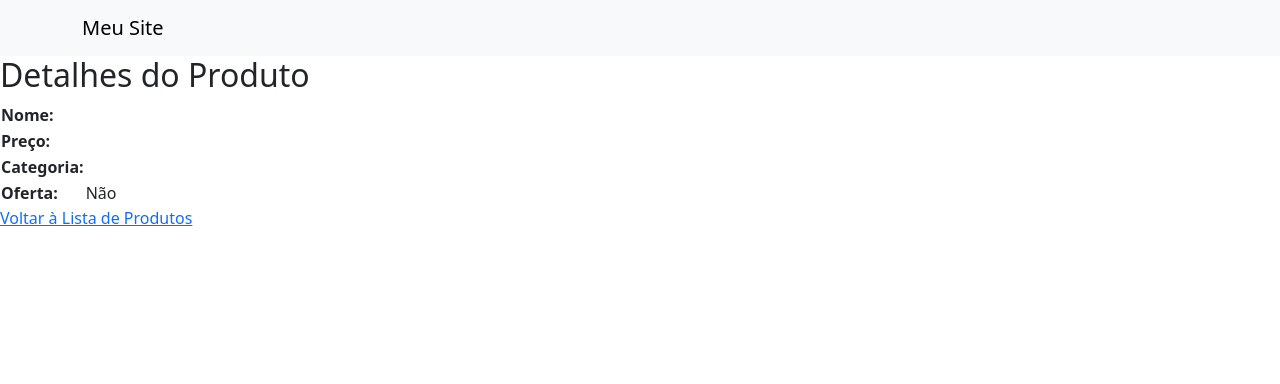
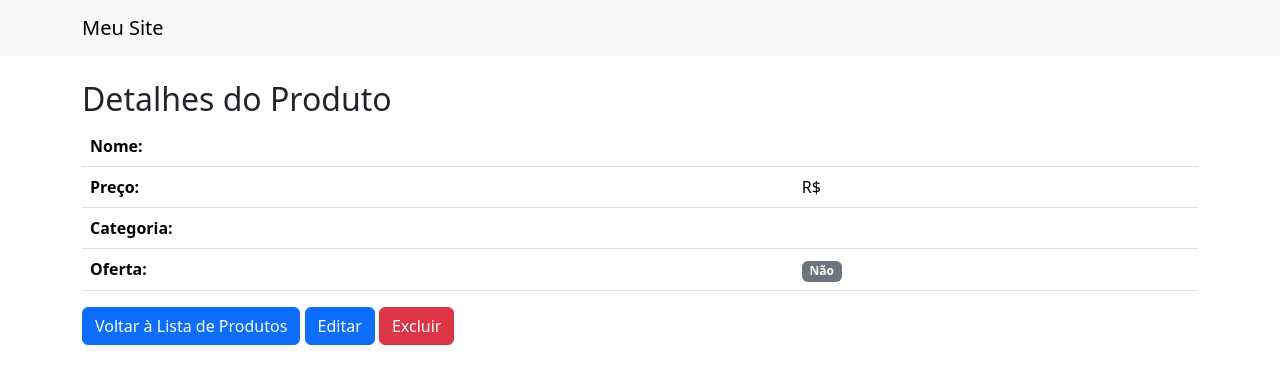
Before and after one commit to PedFelGS/BurguerAPP, a Django app: template catalog_BurguerApp/templates/products/detail.html in a window 1280 px wide. Shown: the top 384 px of the page. Run offline with Django 5.2, Linux system fonts and the light colour scheme; the template is opened without the code that fills it, so the values that code supplies are empty.

Commit message:
Melhorias visuais para página de detalhes do produto

```diff
--- a/catalog_BurguerApp/templates/products/detail.html
+++ b/catalog_BurguerApp/templates/products/detail.html
@@ -3,16 +3,17 @@
 {% block 'titulo' %}Detalhes do Produto{% endblock %}
 
 {% block 'content' %}
+<div class="container mt-4">
     <h2>Detalhes do Produto</h2>
 
-<table>
+    <table class="table">
         <tr>
             <th>Nome:</th>
             <td>{{ product.name }}</td>
         </tr>
         <tr>
             <th>Preço:</th>
-        <td>{{ product.price }}</td>
+            <td>R$ {{ product.price|floatformat:2 }}</td>
         </tr>
         <tr>
             <th>Categoria:</th>
@@ -22,14 +23,15 @@
             <th>Oferta:</th>
             <td>
                 {% if product.offer %}
-                Sim
+                <span class="badge bg-success">Sim</span>
                 {% else %}
-                Não
+                <span class="badge bg-secondary">Não</span>
                 {% endif %}
             </td>
         </tr>
     </table>
-
-<a href="{% url 'product_list' %}">Voltar à Lista de Produtos</a>
-
+    <a href="{% url 'product_list' %}" class="btn btn-primary">Voltar à Lista de Produtos</a>
+    <a href="{% url 'product_update' product.id %}" class="btn btn-primary">Editar</a>
+    <a href="{% url 'product_delete' product.id %}" class="btn btn-danger">Excluir</a>
+</div>
 {% endblock %}
```
Lines whose indentation alone changed are shown as unchanged.
